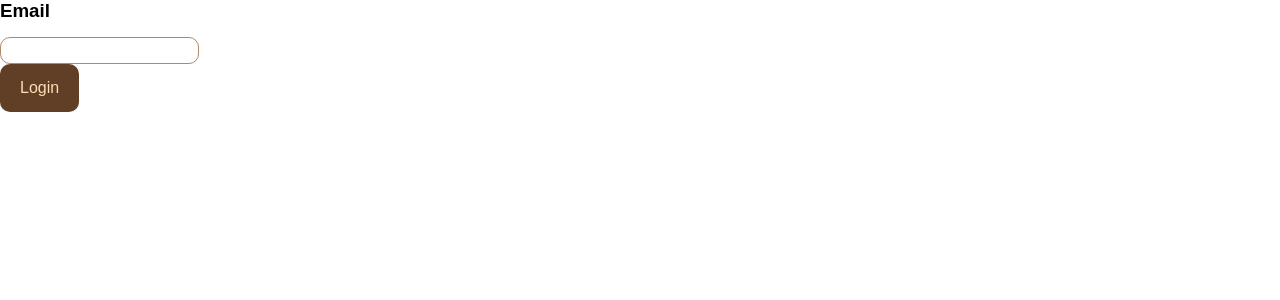
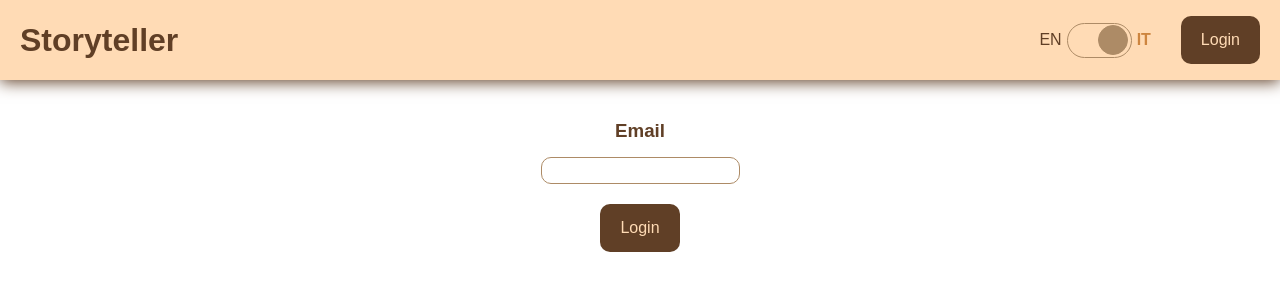
Before and after one commit to giadantioco/ai-story-teller, a Next.js app: page /login in a window 1280 px wide. Shown: the top 300 px of the page. Built offline with nearby package versions, Linux system fonts and the light colour scheme; no server answers; a web font is replaced by a local one.

Commit message:
feat: user in header, login page e ctas

```diff
--- a/messages/en.json
+++ b/messages/en.json
@@ -1,12 +1,16 @@
 {
   "Header": {
-    "languageSwitch": "English"
+    "languageSwitch": "English",
+    "login": "Login",
+    "logout": "Logout"
   },
   "Login": {
-    "btnLogin": "Login"
-  },
-  "Email": {
-    "email": "Email"
+    "headTitle": "Login / Storyteller",
+    "btnLogin": "Login",
+    "email": "Email",
+    "changeEmail": "Change email address",
+    "checkEmail": "Check your email :)",
+    "errlogin": "Login error.."
   },
   "Home": {
     "boxTitle": "Story Params",
--- a/messages/it.json
+++ b/messages/it.json
@@ -1,12 +1,16 @@
 {
   "Header": {
-    "languageSwitch": "Italiano"
+    "languageSwitch": "Italiano",
+    "login": "Login",
+    "logout": "Logout"
   },
   "Login": {
-    "btnLogin": "Login"
-  },
-  "Email": {
-    "email": "Email"
+    "headTitle": "Accedi / Storyteller",
+    "btnLogin": "Login",
+    "email": "Email",
+    "changeEmail": "Change email address",
+    "checkEmail": "Controlla la tua mail :)",
+    "errlogin": "Errore login.."
   },
   "Home": {
     "boxTitle": "Parametri della storia",
--- a/src/components/Molecules/Header/Header.tsx
+++ b/src/components/Molecules/Header/Header.tsx
@@ -3,6 +3,8 @@ import Switch from "@/components/Atoms/Switch/Switch";
 import style from "./Header.module.scss";
 import { useRouter } from "next/router";
 import { useTranslations } from "next-intl";
+import { useUser } from "@/hooks/useUser";
+import { supabase } from "@/lib/supabase";
 
 interface HeaderProps {
   title: string;
@@ -10,6 +12,7 @@ interface HeaderProps {
 
 function Header(props: HeaderProps) {
   const t = useTranslations("Header");
+  const user = useUser();
 
   const { title } = props;
   const router = useRouter();
@@ -18,6 +21,14 @@ function Header(props: HeaderProps) {
 
   const changeLanguage = (isItalian: boolean) => {
     router.push(currentPage, currentPage, { locale: isItalian ? "it" : "en" });
+  };
+
+  const goToLogin = () => {
+    router.push("/login");
+  };
+
+  const handleLogout = () => {
+    supabase.auth.signOut();
   };
 
   return (
@@ -43,7 +54,15 @@ function Header(props: HeaderProps) {
             IT
           </span>
         </div>
-        <Button label="Login" />
+
+        {user ? (
+          <>
+            <span>{user.email}</span>
+            <Button label={t("logout")} onClick={handleLogout} />
+          </>
+        ) : (
+          <Button label={t("login")} onClick={goToLogin} />
+        )}
       </div>
     </div>
   );
--- /dev/null
+++ b/src/hooks/useUser.ts
@@ -0,0 +1,22 @@
+import { useEffect, useState } from "react";
+import type { User } from "@supabase/supabase-js";
+import { supabase } from "@/lib/supabase";
+
+export function useUser() {
+  const [user, setUser] = useState<User | null>(null);
+
+  useEffect(() => {
+    supabase.auth.getSession().then(({ data }) => {
+      setUser(data.session?.user ?? null);
+    });
+
+    const { data } = supabase.auth.onAuthStateChange((event, session) => {
+      setUser(session?.user ?? null);
+    });
+    return () => {
+      data.subscription.unsubscribe();
+    };
+  }, []);
+
+  return user;
+}
--- a/src/pages/login.tsx
+++ b/src/pages/login.tsx
@@ -1,3 +1,6 @@
+import Head from "next/head";
+import Header from "@/components/Molecules/Header/Header";
+import style from "@/styles/Login.module.scss";
 import { useState } from "react";
 import type { GetStaticPropsContext } from "next";
 import InputBox from "@/components/Molecules/InputBox/InputBox";
@@ -10,7 +13,6 @@ export default function Login() {
   const [sent, setSent] = useState(false);
   const [loginError, setLoginError] = useState(false);
   const tLogin = useTranslations("Login");
-  const tEmail = useTranslations("Email");
 
   const handleLogin = async () => {
     const { error } = await supabase.auth.signInWithOtp({
@@ -24,16 +26,37 @@ export default function Login() {
   };
 
   return (
-    <div>
-      {sent ? (
-        <p>Controlla la tua email </p>
-      ) : (
-        <>
-          <InputBox setValue={setEmail} label={tEmail("email")} value={email} />
-          <Button label={tLogin("btnLogin")} onClick={handleLogin} />
-        </>
-      )}
-    </div>
+    <>
+      <Head>
+        <title>{tLogin("headTitle")}</title>
+        <meta name="viewport" content="width=device-width, initial-scale=1" />
+        <link rel="icon" href="/favicon.ico" />
+      </Head>
+      <main className={style.main}>
+        <Header title={"Storyteller"} />
+        <div className={style.content}>
+          {sent ? (
+            <>
+              <p>{tLogin("checkEmail")}</p>
+              <Button
+                label={tLogin("changeEmail")}
+                onClick={() => setSent(false)}
+              />
+            </>
+          ) : (
+            <div className={style.container}>
+              <InputBox
+                setValue={setEmail}
+                label={tLogin("email")}
+                value={email}
+              />
+              <Button label={tLogin("btnLogin")} onClick={handleLogin} />
+              {loginError && <p>{tLogin("errLogin")}</p>}
+            </div>
+          )}
+        </div>
+      </main>
+    </>
   );
 }
 
--- /dev/null
+++ b/src/styles/Login.module.scss
@@ -0,0 +1,18 @@
+.main {
+  min-height: 90vh;
+  color: var(--color-100);
+
+  .content {
+    padding: 40px;
+    display: flex;
+    justify-content: center;
+
+    .container {
+      display: flex;
+      gap: 20px;
+      flex-direction: column;
+      align-items: center;
+      text-align: center;
+    }
+  }
+}
```
